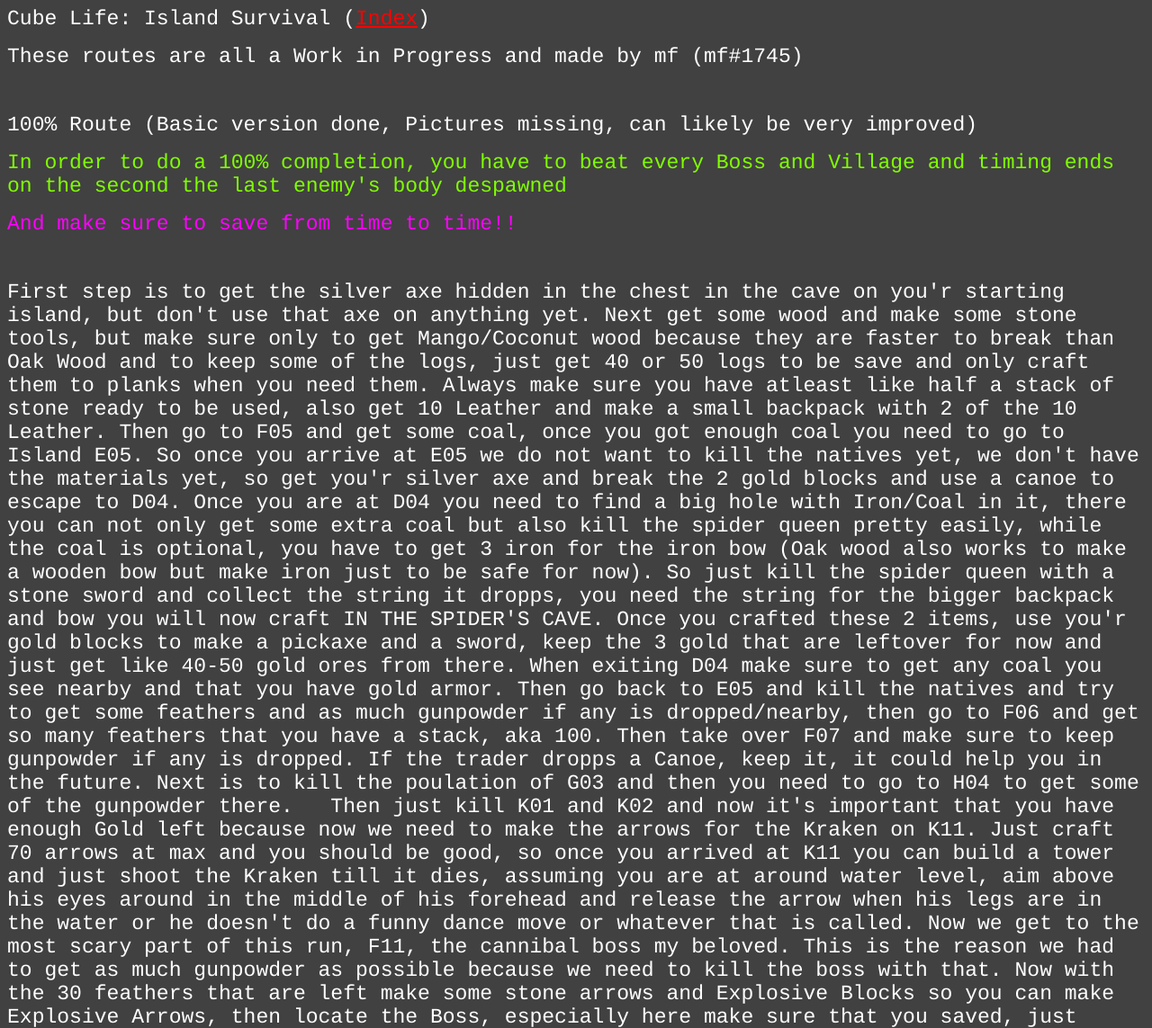
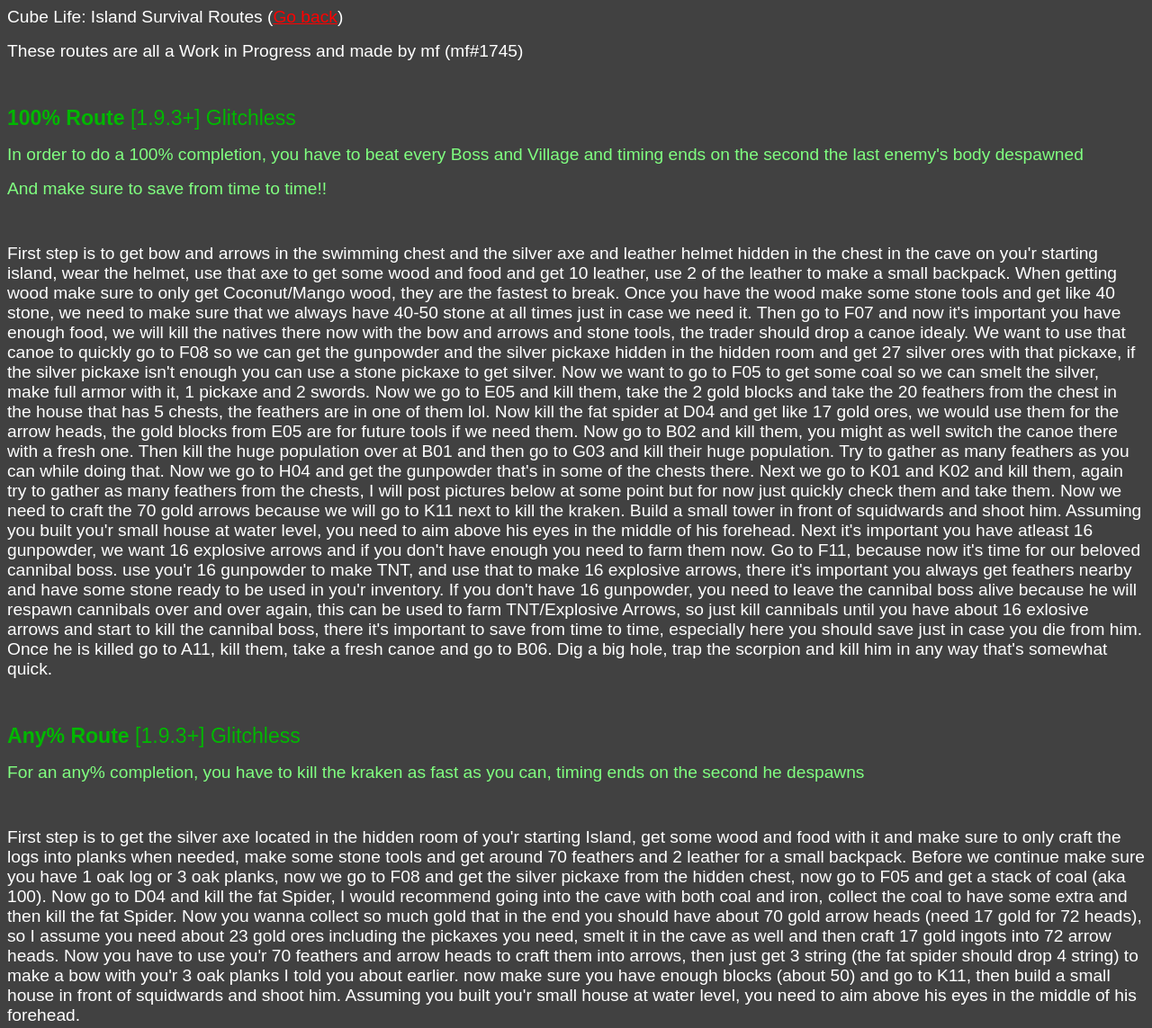
Before and after one commit to mk64mf/mfweb, a plain HTML site: page clis/clis_routes.htm in a window 1280 px wide. Shown: the top 1143 px of the page at 90% size. Drawn offline with Linux system fonts and the light colour scheme.

Commit message:
Revision 3
-Changed the CLIS 100% Route
-Added CLIS any% Route
-Added things in the CLIS section
-Layout improvments

```diff
--- a/clis/clis_routes.htm
+++ b/clis/clis_routes.htm
@@ -6,64 +6,86 @@
 
 <body bgcolor="#414141" text="#FFFFFF" link="#FF0000" vlink="#FF0000" alink="#FF0000">
 
-<p><big><big><font face="Courier">Cube Life: Island Survival (<a href="../index.htm">Index</a>)</font></big></big></p>
+<p><big><font face="Arial">Cube Life: Island Survival Routes (<a href="main.htm">Go back</a>)</font></big></p>
 
-<p><big><big><font face="Courier">These routes are all a Work in Progress and made by mf
-(mf#1745)</font></big></big></p>
+<p><big><font face="Arial">These routes are all a Work in Progress and made by mf
+(mf#1745)</font></big></p>
 
 <p>&nbsp;</p>
 
-<p><big><big><font face="Courier">100% Route (Basic version done, Pictures missing, can
-likely be very improved)</font></big></big></p>
+<p><font face="Arial" color="#00B700"><big><big><strong>100% Route</strong> [1.9.3+]
+Glitchless</big></big></font></p>
 
-<p><font face="Courier" color="#80FF00"><big><big>In order to do a 100% completion, you
-have to beat every Boss and Village and timing ends on the second the last enemy's body
-despawned</big></big></font></p>
+<p><font face="Arial" color="#80FF80"><big>In order to do a 100% completion, you have to
+beat every Boss and Village and timing ends on the second the last enemy's body despawned</big></font></p>
 
-<p><big><font face="Courier" color="#FF00FF"><big>And make sure to save from time to
-time!!</big></font></big></p>
+<p><font face="Arial" color="#80FF80"><big>And make sure to save from time to time!!</big></font></p>
 
 <p>&nbsp;</p>
 
-<p><font face="Courier" color="#FFFFFF"><big><big>First step is to get the silver axe
-hidden in the chest in the cave on you'r starting island, but don't use that axe on
-anything yet. Next get some wood and make some stone tools, but make sure only to get
-Mango/Coconut wood because they are faster to break than Oak Wood and to keep some of the
-logs, just get 40 or 50 logs to be save and only craft them to planks when you need them.
-Always make sure you have atleast like half a stack of stone ready to be used, also get 10
-Leather and make a small backpack with 2 of the 10 Leather. Then go to F05 and get some
-coal, once you got enough coal you need to go to Island E05. So once you arrive at E05 we
-do not want to kill the natives yet, we don't have the materials yet, so get you'r silver
-axe and break the 2 gold blocks and use a canoe to escape to D04. Once you are at D04 you
-need to find a big hole with Iron/Coal in it, there you can not only get some extra coal
-but also kill the spider queen pretty easily, while the coal is optional, you have to get
-3 iron for the iron bow (Oak wood also works to make a wooden bow but make iron just to be
-safe for now). So just kill the spider queen with a stone sword and collect the string it
-dropps, you need the string for the bigger backpack and bow you will now craft IN THE
-SPIDER'S CAVE. Once you crafted these 2 items, use you'r gold blocks to make a pickaxe and
-a sword, keep the 3 gold that are leftover for now and just get like 40-50 gold ores from
-there. When exiting D04 make sure to get any coal you see nearby and that you have gold
-armor. Then go back to E05 and kill the natives and try to get some feathers and as much
-gunpowder if any is dropped/nearby, then go to F06 and get so many feathers that you have
-a stack, aka 100. Then take over F07 and make sure to keep gunpowder if any is dropped. If
-the trader dropps a Canoe, keep it, it could help you in the future. Next is to kill the
-poulation of G03 and then you need to go to H04 to get some of the gunpowder there. &nbsp;
-Then just kill K01 and K02 and now it's important that you have enough Gold left because
-now we need to make the arrows for the Kraken on K11. Just craft 70 arrows at max and you
-should be good, so once you arrived at K11 you can build a tower and just shoot the Kraken
-till it dies, assuming you are at around water level, aim above his eyes around in the
-middle of his forehead and release the arrow when his legs are in the water or he doesn't
-do a funny dance move or whatever that is called. Now we get to the most scary part of
-this run, F11, the cannibal boss my beloved. This is the reason we had to get as much
-gunpowder as possible because we need to kill the boss with that. Now with the 30 feathers
-that are left make some stone arrows and Explosive Blocks so you can make Explosive
-Arrows, then locate the Boss, especially here make sure that you saved, just reminding for
-the better, then just shoot him as well as you can with the hopes he dies. Once our
-beloved cannibal boss died (lmfao) we are going to A11 to kill them. Now depending on how
-much durability our canoe still has, we may have to use it soon. Just make you'r way to
-B06, make a big hole, trap the scorpion and kill it somehow, anything somewhat quick works
-really just be careful. and then just kill our friends over at B02 and B01 and as soon as
-the last native's body despawned the run is done.</big></big></font></p>
+<p><font color="#FFFFFF" face="Arial"><big>First step is to get bow and arrows in the
+swimming chest and the silver axe and leather helmet hidden in the chest in the cave on
+you'r starting island, wear the helmet, use that axe to get some wood and food and get 10
+leather, use 2 of the leather to make a small backpack. When getting wood make sure to
+only get Coconut/Mango wood, they are the fastest to break. Once you have the wood make
+some stone tools and get like 40 stone, we need to make sure that we always have 40-50
+stone at all times just in case we need it. Then go to F07 and now it's important you have
+enough food, we will kill the natives there now with the bow and arrows and stone tools,
+the trader should drop a canoe idealy. We want to use that canoe to quickly go to F08 so
+we can get the gunpowder and the silver pickaxe hidden in the hidden room and get 27
+silver ores with that pickaxe, if the silver pickaxe isn't enough you can use a stone
+pickaxe to get silver. Now we want to go to F05 to get some coal so we can smelt the
+silver, make full armor with it, 1 pickaxe and 2 swords. Now we go to E05 and kill them,
+take the 2 gold blocks and take the 20 feathers from the chest in the house that has 5
+chests, the feathers are in one of them lol. Now kill the fat spider at D04 and get like
+17 gold ores, we would use them for the arrow heads, the gold blocks from E05 are for
+future tools if we need them. Now go to B02 and kill them, you might as well switch the
+canoe there with a fresh one. Then kill the huge population over at B01 and then go to G03
+and kill their huge population. Try to gather as many feathers as you can while doing
+that. Now we go to H04 and get the gunpowder that's in some of the chests there. Next we
+go to K01 and K02 and kill them, again try to gather as many feathers from the chests, I
+will post pictures below at some point but for now just quickly check them and take them.
+Now we need to craft the 70 gold arrows because we will go to K11 next to kill the kraken.
+Build a small tower in front of squidwards and shoot him. Assuming you built you'r small
+house at water level, you need to aim above his eyes in the middle of his forehead. Next
+it's important you have atleast 16 gunpowder, we want 16 explosive arrows and if you don't
+have enough you need to farm them now. Go to F11, because now it's time for our beloved
+cannibal boss. use you'r 16 gunpowder to make TNT, and use that to make 16 explosive
+arrows, there it's important you always get feathers nearby and have some stone ready to
+be used in you'r inventory. If you don't have 16 gunpowder, you need to leave the cannibal
+boss alive because he will respawn cannibals over and over again, this can be used to farm
+TNT/Explosive Arrows, so just kill cannibals until you have about 16 exlosive arrows and
+start to kill the cannibal boss, there it's important to save from time to time,
+especially here you should save just in case you die from him. Once he is killed go to
+A11, kill them, take a fresh canoe and go to B06. Dig a big hole, trap the scorpion and
+kill him in any way that's somewhat quick.</big></font></p>
+
+<p>&nbsp;</p>
+
+<p><font face="Arial" color="#00B700"><big><big><strong>Any% Route</strong> [1.9.3+]
+Glitchless</big></big></font></p>
+
+<p><font face="Arial" color="#80FF80"><big>For an any% completion, you have to kill the
+kraken as fast as you can, timing ends on the second he despawns</big></font></p>
+
+<p>&nbsp;</p>
+
+<p><font color="#FFFFFF" face="Arial"><big>First step is to get the silver axe located in
+the hidden room of you'r starting Island, get some wood and food with it and make sure to
+only craft the logs into planks when needed, make some stone tools and get around 70
+feathers and 2 leather for a small backpack. Before we continue make sure you have 1 oak
+log or 3 oak planks, now we go to F08 and get the silver pickaxe from the hidden chest,
+now go to F05 and get a stack of coal (aka 100). Now go to D04 and kill the fat Spider, I
+would recommend going into the cave with both coal and iron, collect the coal to have some
+extra and then kill the fat Spider. Now you wanna collect so much gold that in the end you
+should have about 70 gold arrow heads (need 17 gold for 72 heads), so I assume you need
+about 23 gold ores including the pickaxes you need, smelt it in the cave as well and then
+craft 17 gold ingots into 72 arrow heads. Now you have to use you'r 70 feathers and arrow
+heads to craft them into arrows, then just get 3 string (the fat spider should drop 4
+string) to make a bow with you'r 3 oak planks I told you about earlier. now make sure you
+have enough blocks (about 50) and go to K11, then build a small house in front of
+squidwards and shoot him. Assuming you built you'r small house at water level, you need to
+aim above his eyes in the middle of his forehead. </big></font></p>
 
 <p>&nbsp;</p>
 </body>
```
Also changed, not shown: clis/clis_bugs.htm (added, +11 -0 lines), clis/clis_save-abuse.htm (added, +11 -0 lines), clis/clis_save-backup.htm (added, +11 -0 lines), clis/main.htm (added, +25 -0 lines), index.htm (+6 -5 lines).
